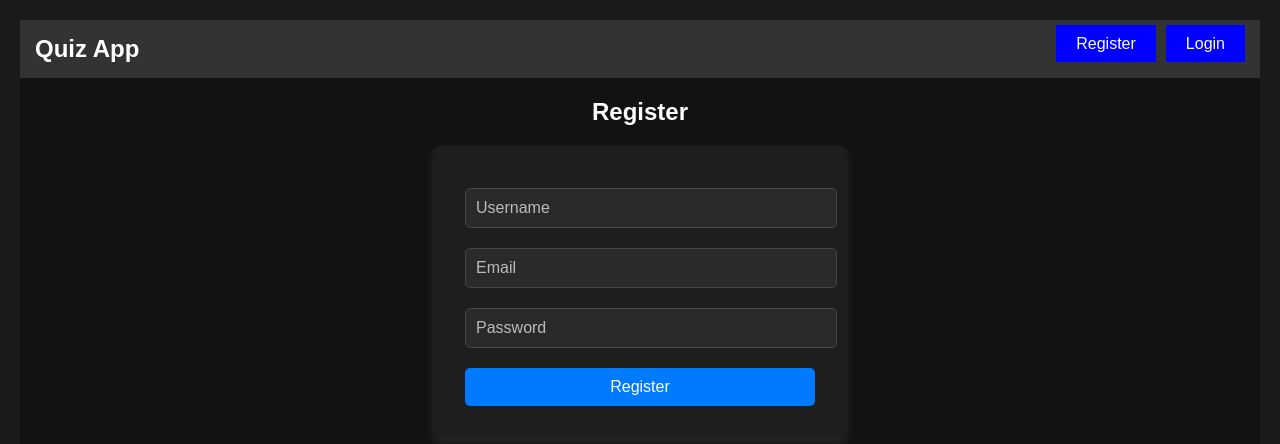
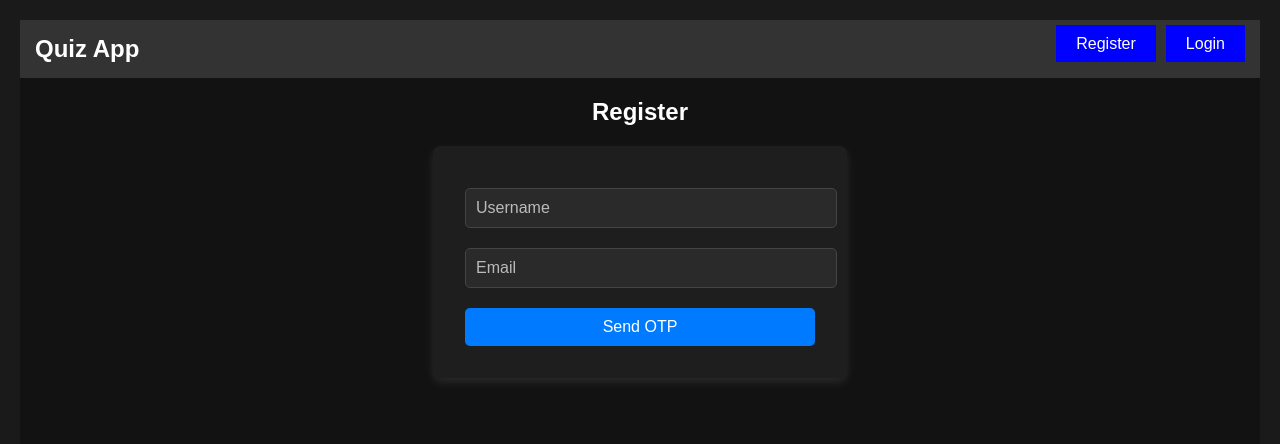
Before and after one commit to AkashSingh2002/react-quiz-app, a React (Create React App) app: page /register in a window 1280 px wide. Shown: the top 444 px of the page. Built offline with nearby package versions, Linux system fonts and the light colour scheme.

Commit message:
completed the otp registeration

```diff
--- a/src/components/Register.js
+++ b/src/components/Register.js
@@ -3,31 +3,57 @@ import axios from "axios";
 import { useNavigate } from "react-router-dom";
 
 function Register() {
-    const [formData, setFormData] = useState({ username: "", email: "", password: "" });
+    const [formData, setFormData] = useState({ username: "", email: "", password: "", otp: "" });
+    const [otpSent, setOtpSent] = useState(false);
     const navigate = useNavigate();
 
+    // Handle input change
     const handleChange = (e) => {
         setFormData({ ...formData, [e.target.name]: e.target.value });
     };
 
+    // Send OTP
+    const sendOtp = async (e) => {
+        e.preventDefault();
+        try {
+            await axios.post("http://localhost:5000/send-otp", { email: formData.email });
+            alert("OTP sent to your email!");
+            setOtpSent(true);
+        } catch (err) {
+            console.error("Error sending OTP:", err);
+        }
+    };
+
+    // Register User with OTP
     const handleSubmit = async (e) => {
         e.preventDefault();
+        console.log("Sending data:", formData); // ✅ Log request data
         try {
-            await axios.post("http://localhost:5000/register", formData);
+            const response = await axios.post("http://localhost:5000/register", formData);
+            console.log("Response:", response.data);
+            alert("Registered Successfully!");
             navigate("/login");
         } catch (err) {
-            console.error(err);
+            console.error("Registration Error:", err.response?.data || err);
+            alert("Registration failed: " + (err.response?.data?.error || "Unknown error"));
         }
     };
 
     return (
         <div className="form-container flex flex-col items-center">
             <h2>Register</h2>
-            <form onSubmit={handleSubmit} className="flex flex-col">
+            <form onSubmit={otpSent ? handleSubmit : sendOtp} className="flex flex-col">
                 <input type="text" name="username" placeholder="Username" onChange={handleChange} required />
                 <input type="email" name="email" placeholder="Email" onChange={handleChange} required />
-                <input type="password" name="password" placeholder="Password" onChange={handleChange} required />
-                <button type="submit">Register</button>
+                {!otpSent ? (
+                    <button type="submit">Send OTP</button>
+                ) : (
+                    <>
+                        <input type="text" name="otp" placeholder="Enter OTP" onChange={handleChange} required />
+                        <input type="password" name="password" placeholder="Password" onChange={handleChange} required />
+                        <button type="submit">Register</button>
+                    </>
+                )}
             </form>
         </div>
     );
```
